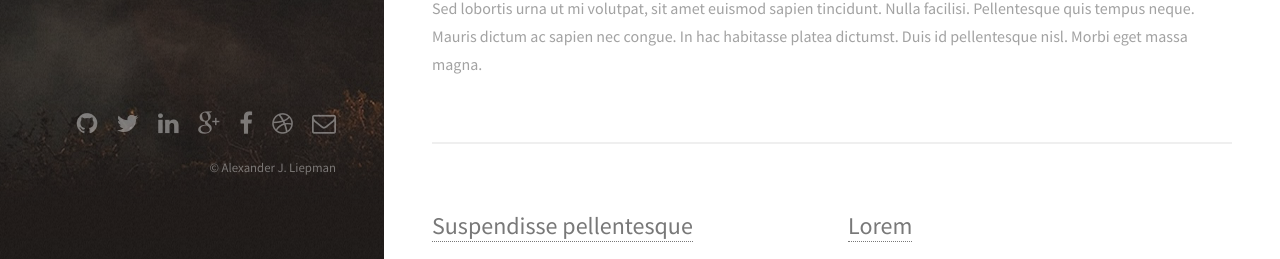
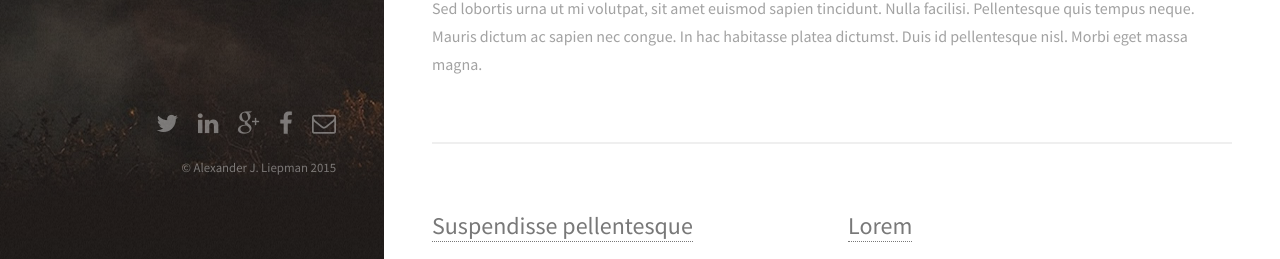
Before and after one commit to alexanderjliepman/alexanderjliepman.github.io, a Jekyll site: the page built from index.html, in a window 1280 px wide and 900 px high, scrolled down 489 px. Shown: the part 638-897 px from the top of the window. Built offline with Jekyll 4.4.1, drawn with Linux system fonts in a browser that asks for light colours.

Commit message:
delete social

```diff
--- a/_layouts/default.html
+++ b/_layouts/default.html
@@ -34,13 +34,6 @@
         <footer id="footer">
             <ul class="icons">
 
-              {% if site.github_username %}
-              <li>
-                <a href="https://github.com/{{ site.github_username }}" class="icon fa-github">
-                  <span class="label">GitHub</span>
-                </a>
-              </li>
-              {% endif %}
 
               {% if site.twitter_username %}
               <li>
@@ -74,13 +67,6 @@
               </li>
               {% endif %}
 
-              {% if site.dribbble_username %}
-              <li>
-                <a href="#" class="icon fa-dribbble">
-                  <span class="label">Dribbble</span>
-                </a>
-              </li>
-              {% endif %}
 
               {% if site.email %}
               <li>
@@ -91,7 +77,7 @@
               {% endif %}
             </ul>
             <ul class="copyright">
-                <li>&copy; Alexander J. Liepman</li>
+                <li>&copy; Alexander J. Liepman 2015</li>
 
             </ul>
         </footer>
```
